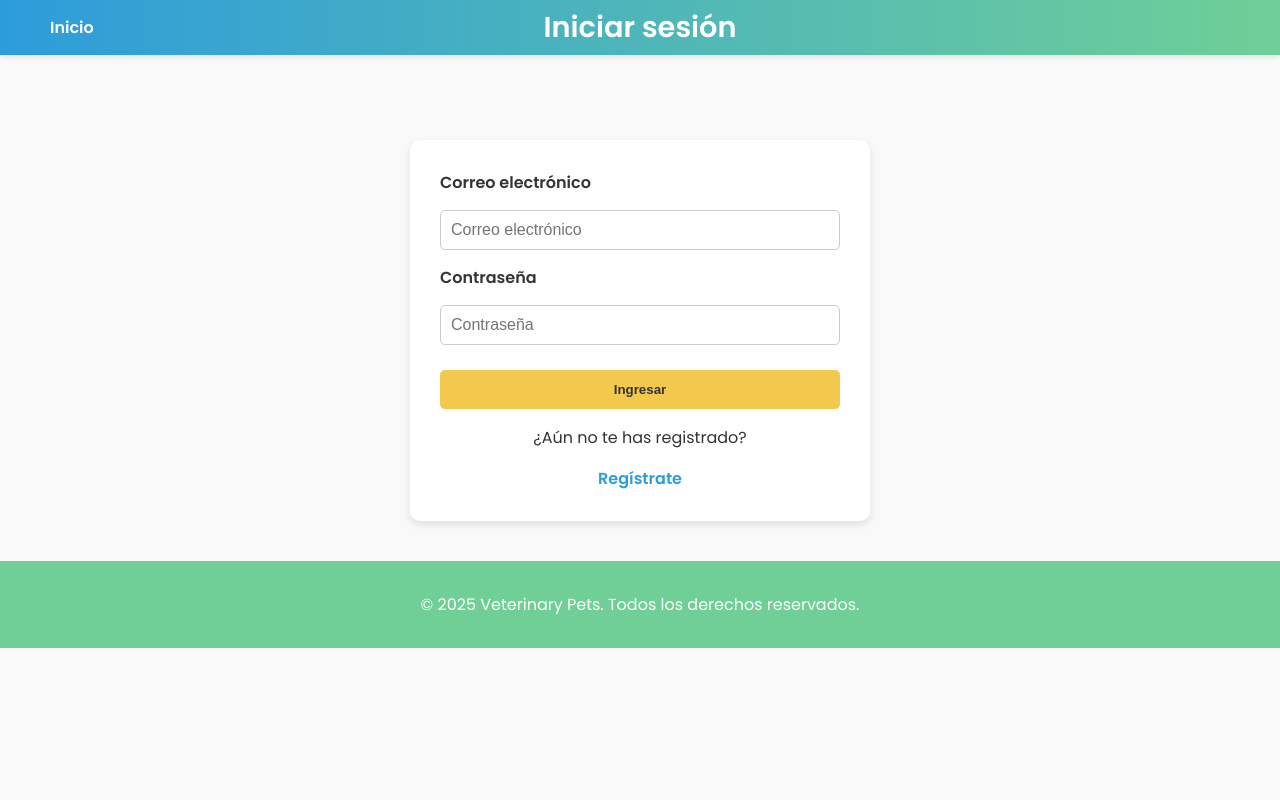
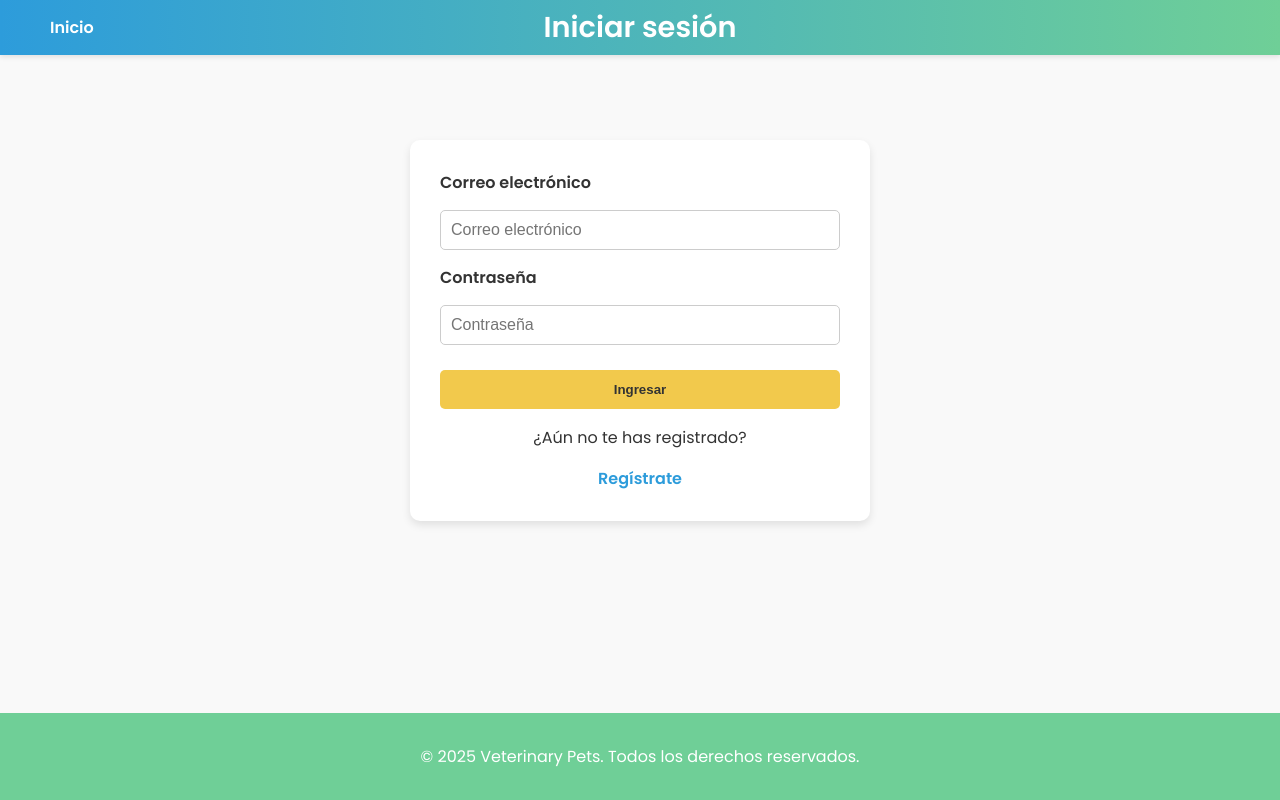
Before and after one commit to yruedahu/veterinaria_frameworks, a Django app: page /users/ in a window 1280 px wide. Run offline with Django 5.2, Linux system fonts and the light colour scheme; parts of the project's set-up code (start-up, migrations or seed data) failed here and were passed over.

Commit message:
Enrutar Juanes

```diff
--- a/apps/veterinary_home/templates/veterinary_home/home.html
+++ b/apps/veterinary_home/templates/veterinary_home/home.html
@@ -17,9 +17,9 @@
                 <li><a href="#">Inicio</a></li>
                 <li><a href="{% url 'home_appointments' %}">Clinica</a></li>
                 <li><a href="#">Facturacion</a></li>
-                <li><a href="#">Usuarios</a></li>
                 <li><a href="{% url 'home_pets' %}" class="btn">Mascotas</a></li>
                 <li><a href="{% url 'home_inventory' %}" class="btn">Inventario</a></li>
+                <li><a href="{% url 'home_users' %}">Log In</a></li>
             </ul>
         </nav>
     </header>
--- a/apps/veterinary_users/static/css/users_style.css
+++ b/apps/veterinary_users/static/css/users_style.css
@@ -1,3 +1,8 @@
+html, body {
+    height: 100%;
+    min-height: 100vh;
+}
+
 body {
     font-family: 'Poppins', sans-serif;
     margin: 0;
@@ -5,6 +10,13 @@ body {
     background: #f9f9f9;
     color: #333;
     text-align: center;
+    display: flex;
+    flex-direction: column;
+    min-height: 100vh;
+}
+
+main {
+    flex: 1 0 auto;
 }
 
 header {
@@ -104,6 +116,7 @@ select {
 }
 
 footer {
+    flex-shrink: 0;
     background: #6FCF97;
     color: white;
     padding: 15px;
```
Also changed, not shown: apps/veterinary_pets/migrations/0005_merge_20250523_1639.py (added), db.sqlite3.
